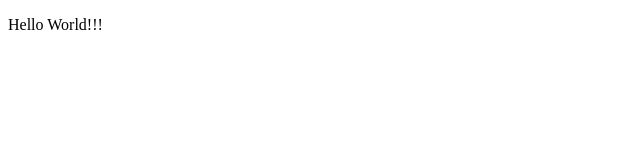
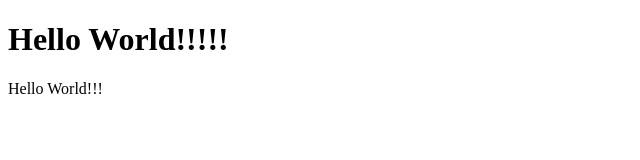
Before and after one commit to kokilaAravindhan/netlify_learning, a plain HTML site: page index.html in a window 1280 px wide. Shown: the whole page, without its empty margins (0-640 px from the left). Drawn offline with Linux system fonts and the light colour scheme.

Commit message:
Update index.html

```diff
--- a/index.html
+++ b/index.html
@@ -8,6 +8,7 @@
     <title>Document</title>
 </head>
 <body>
+    <h1>Hello World!!!!!</h1>
     <p>Hello World!!!</p>
 </body>
 </html>
```
